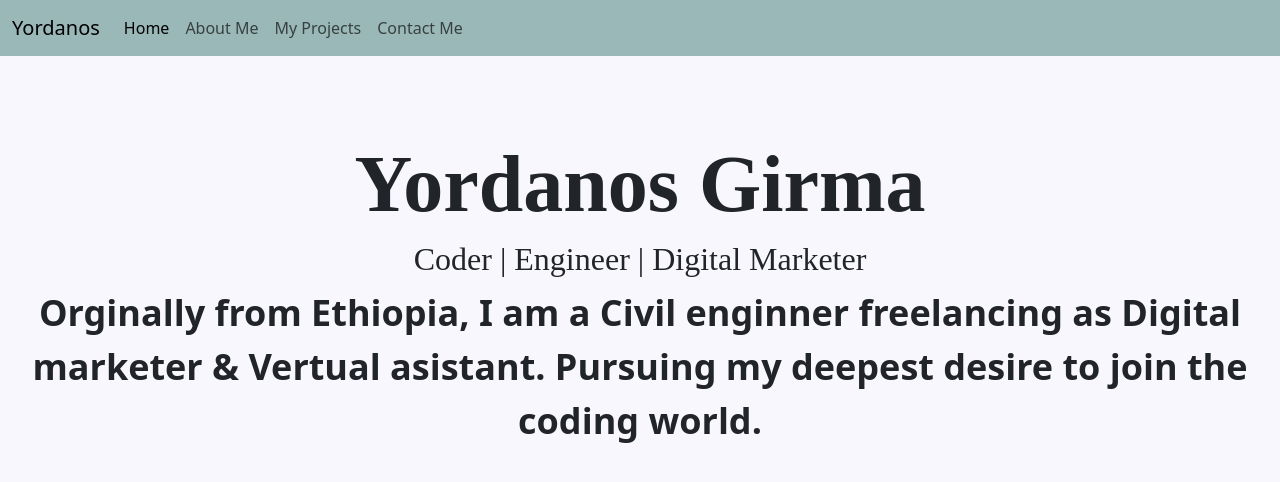
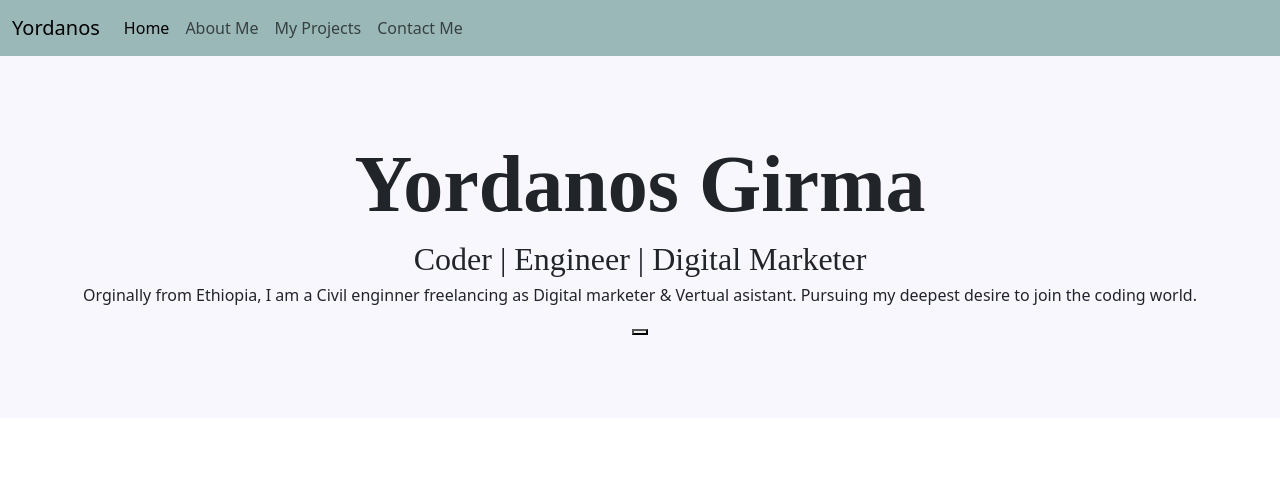
Before and after one commit to yordigenet/Portfolio, a plain HTML site: page index.html in a window 1280 px wide. Drawn offline with nearby package versions, Linux system fonts and the light colour scheme.

Commit message:
added an introduction section

```diff
--- a/index.html
+++ b/index.html
@@ -61,12 +61,13 @@
     <div class="hero">
       <h1>Yordanos Girma</h1>
       <h2>Coder | Engineer | Digital Marketer</h2>
-      <div>
-        <p>
+      <div class="introduction">
+        <h6>
           Orginally from Ethiopia, I am a Civil enginner freelancing as Digital
           marketer & Vertual asistant. Pursuing my deepest desire to join the
           coding world.
-        </p>
+        </h6>
+        <button></button>
       </div>
     </div>
   </body>
--- a/styles/style.css
+++ b/styles/style.css
@@ -17,6 +17,10 @@ h1{
 }
 
 .hero p{
-   font-size: 36px;
-   font-weight: bold;
+   font-size: 24px;
+   text-align: center;
 }
+
+.introduction{
+
+}
```
